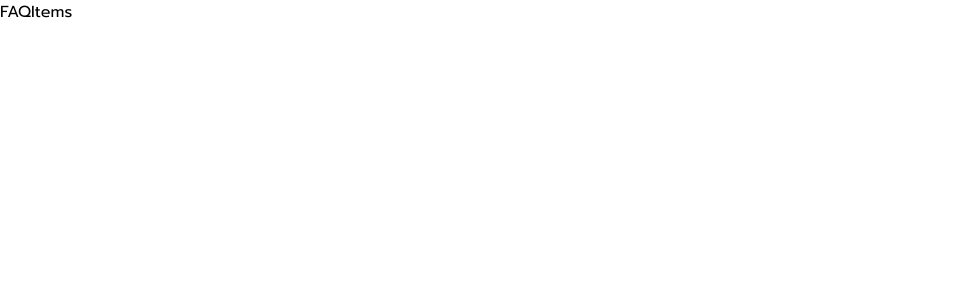
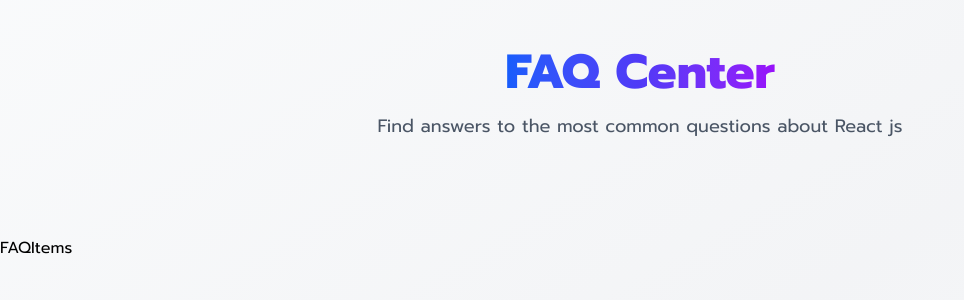
Before and after one commit to AshenafiDegefe/FAQ-APP, a React (Vite) app in the folder faq-app/: page / in a window 1280 px wide. Shown: the top 300 px of the page, without its empty margins (0-964 px from the left). Built offline with nearby package versions, Linux system fonts and the light colour scheme.

Commit message:
add header on App component and style using tailwindcss

```diff
--- a/faq-app/src/App.jsx
+++ b/faq-app/src/App.jsx
@@ -1,7 +1,16 @@
 import FAQList from "./components/FAQList"
 function App() {
   return (
-    <div>
+    <div className="min-h-screen bg-gradient-to-br from-gray-50 via-gray-100 to-gray-50">
+      <div className="container mx-auto py-12">
+        <header className="text-center mb-12">
+          <h1 className="text-4xl md:text-5xl font-extrabold mb-4 bg-gradient-to-r from-blue-600 via-indigo-600
+          to-purple-600 inline-block text-transparent bg-clip-text">FAQ Center</h1>
+          <p className="text-lg text-gray-600 max-w-2xl mx-auto">
+            Find answers to the most common questions about React js
+          </p>
+        </header>
+      </div>
       <FAQList />
     </div>
   )
```
